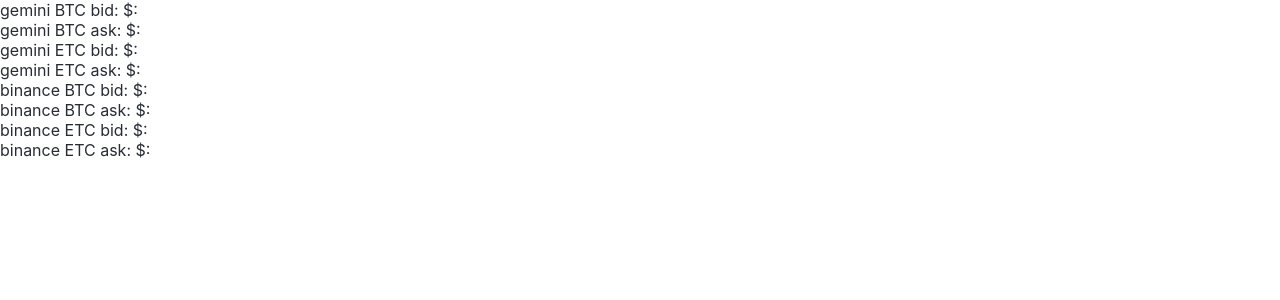
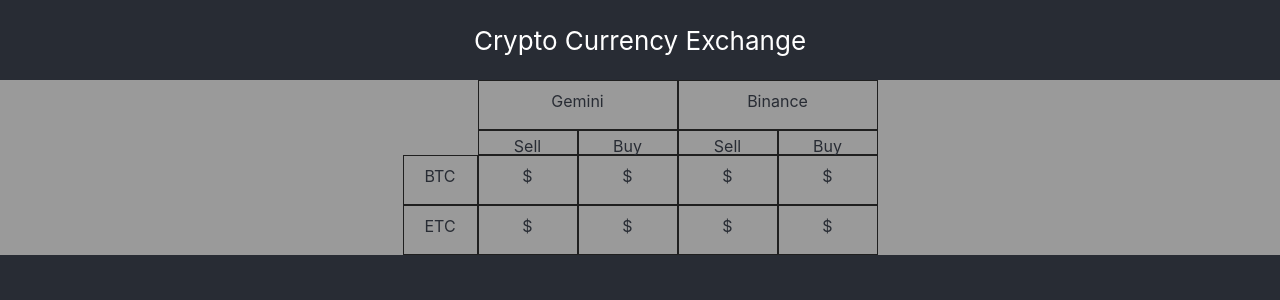
Before and after one commit to awenz1/exchange-app, a React (Create React App) app: page / in a window 1280 px wide. Shown: the top 300 px of the page. Built offline with nearby package versions, Linux system fonts and the light colour scheme; no server answers.

Commit message:
it looks so preeeettttyyy

```diff
--- a/src/App.css
+++ b/src/App.css
@@ -1,16 +1,19 @@
+* {background-color: #282c34}
+
 body{
   color:#282c34;
   font-color: white;
 }
 
 .App {
+  color:#282c34;
+  font-color: white;
   text-align: center;
-
 }
 
 .App-header {
   background-color: #282c34;
-  min-height: 100vh;
+  min-height: 10vh;
   display: flex;
   flex-direction: column;
   align-items: center;
@@ -19,21 +22,54 @@
   color: white;
 }
 
-.App-link {
-  color: #61dafb;
+.grid-container {
+  display:grid;
+  grid-template-columns: 75px 100px 100px 100px 100px;
+  grid-template-rows: 50px 25px 50px 50px;
+  background-color: #9A9A9A;
+  justify-content: center;
+  align-content: center;
 }
 
-.grid-container {
-  display:grid;
-  grid-template-columns: auto auto auto;
+.grid-item {
   background-color: #9A9A9A;
+  border: 1px solid rgba(0, 0, 0, 0.8);
+  padding: 10px;
+  text-align: center;
 }
 
-@keyframes App-logo-spin {
-  from {
-    transform: rotate(0deg);
-  }
-  to {
-    transform: rotate(360deg);
-  }
+.title1{
+  grid-column-start: 2;
+  grid-column-end: 4;
+  padding: 10px;
 }
+
+.title2{
+  grid-column-start: 4;
+  grid-column-end: 6;
+  padding: 10px;
+}
+
+.thing1{
+  grid-column-start: 2;
+  grid-column-end: 3;
+  padding: 5px;
+}
+
+.thing2{
+  grid-column-start: 3;
+  grid-column-end: 4;
+  padding: 5px;
+}
+
+.thing3{
+  grid-column-start: 4;
+  grid-column-end: 5;
+  padding: 5px;
+}
+
+.thing4{
+  grid-column-start: 5;
+  grid-column-end: 6;
+  padding: 5px;
+}
--- a/src/App.js
+++ b/src/App.js
@@ -18,7 +18,6 @@
         console.log('binance BTC bid: $', response[3].data.bidPrice);
         console.log('binance BTC ask: $', response[3].data.askPrice);
     });
-
 
 class GetRequest extends React.Component {
     constructor(props) {
@@ -78,16 +77,27 @@
         const { biETHbid } = this.state;
 
         return (
-            <div className="card text-center m-3">
-                <div className="card-body">gemini BTC bid: $: {gemBTCbid}</div>
-                <div className="card-arm">gemini BTC ask: $: {gemBTCask}</div>
-                <div className="card-ear">gemini ETC bid: $: {gemETHbid}</div>
-                <div className="card-leg">gemini ETC ask: $: {gemETHask}</div>
-                <div className="card-body">binance BTC bid: $: {biBTCbid}</div>
-                <div className="card-arm">binance BTC ask: $: {biBTCask}</div>
-                <div className="card-ear">binance ETC bid: $: {biETHbid}</div>
-                <div className="card-leg">binance ETC ask: $: {biETHask}</div>
+            <div className="App">
+                <header className="App-header"> Crypto Currency Exchange</header>
+            <div className="grid-container">
+                <div className="grid-item title1"> Gemini </div>
+                <div className="grid-item title2"> Binance </div>
+                <div className="grid-item thing1"> Sell </div>
+                <div className="grid-item thing2"> Buy </div>
+                <div className="grid-item thing3"> Sell </div>
+                <div className="grid-item thing4"> Buy </div>
+                <div className="grid-item"> BTC </div>
+                <div className="grid-item">${gemBTCbid}</div>
+                <div className="grid-item">${gemBTCask}</div>
+                <div className="grid-item">${biBTCbid}</div>
+                <div className="grid-item">${biBTCask}</div>
+                <div className="grid-item"> ETC </div>
+                <div className="grid-item">${gemETHbid}</div>
+                <div className="grid-item">${gemETHask}</div>
+                <div className="grid-item">${biETHbid}</div>
+                <div className="grid-item">${biETHask}</div>
             </div>
+        </div>
         );
     }
 }
```
